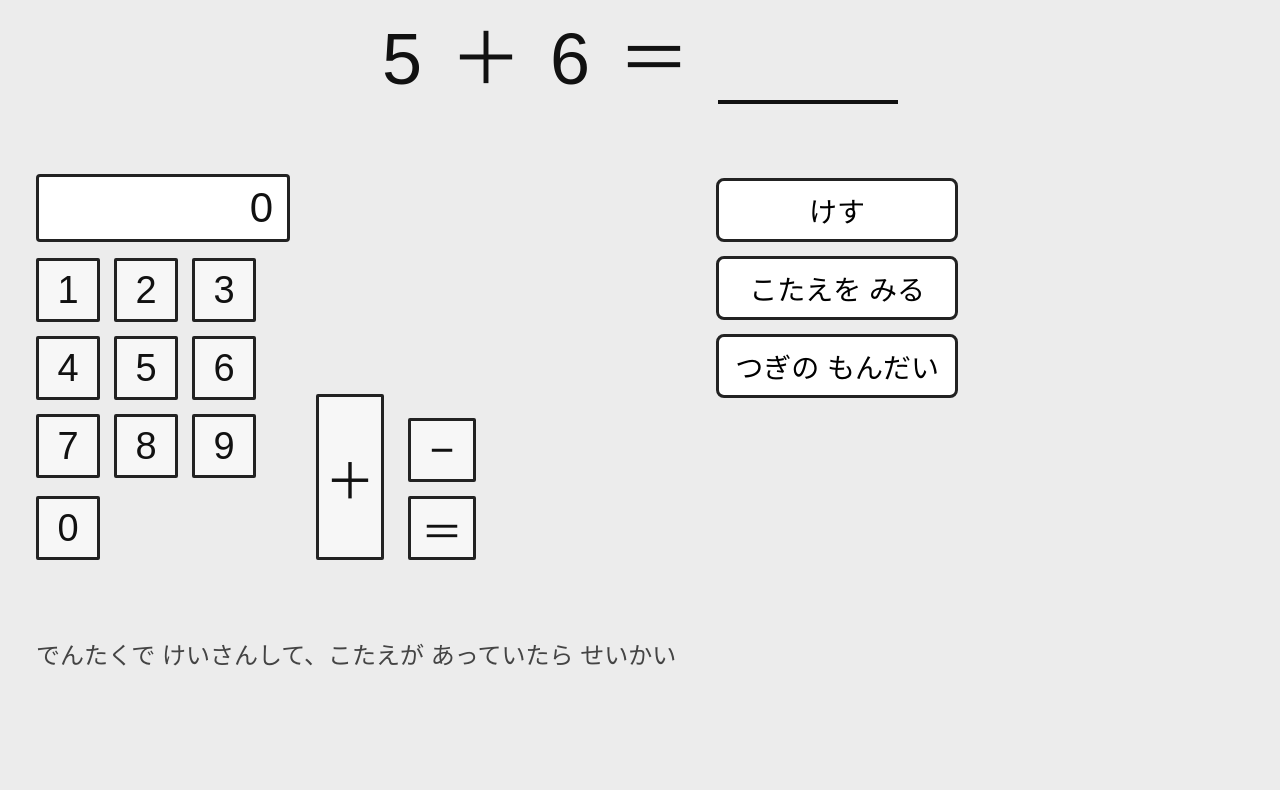
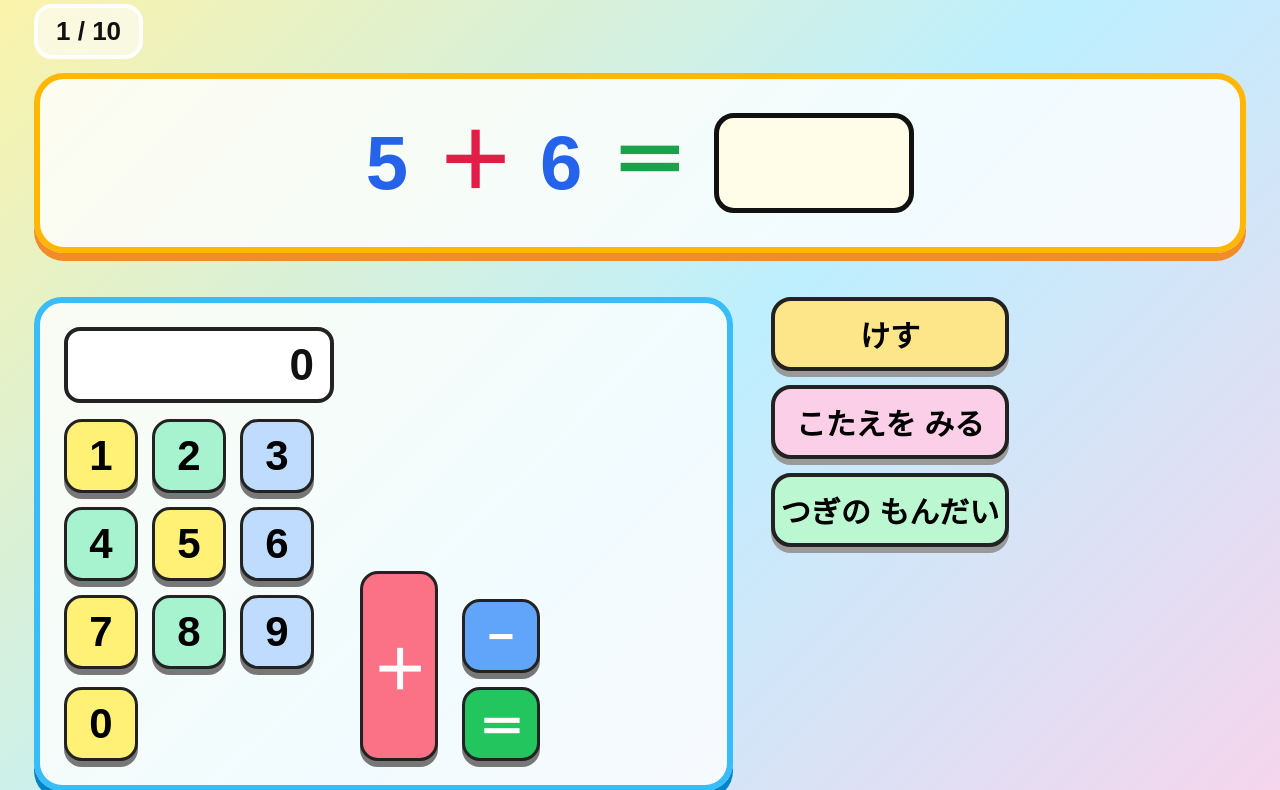
Before and after one commit to Mimo-san425/Dentaku_Game, a plain HTML site: page index.html in a window 1280 px wide. Shown: the part 90-880 px from the top of the page. Before the commit the page ends 801 px from the top, so only its background shows below. Drawn offline with Linux system fonts and the light colour scheme.

Commit message:
Refactor index.html for layout and styling enhancements
Updated styles and structure for improved layout and aesthetics. Added new features for better user experience.

```diff
--- a/index.html
+++ b/index.html
@@ -1,232 +1,128 @@
 <!DOCTYPE html>
 <html lang="ja">
 <head>
-  <meta charset="UTF-8" />
-  <meta name="viewport" content="width=device-width, initial-scale=1.0" />
-  <title>でんたく もんだい（たしざん・ひきざん）</title>
+<meta charset="UTF-8">
+<meta name="viewport" content="width=device-width, initial-scale=1.0">
+<title>でんたく もんだい</title>
 <style>
-    * {
-      box-sizing: border-box;
-      -webkit-tap-highlight-color: transparent;
+*{box-sizing:border-box;-webkit-tap-highlight-color:transparent}
+body{
+  margin:0;
+  font-family:"Hiragino Sans","Yu Gothic",sans-serif;
+  background:linear-gradient(135deg,#fff3a3,#bdefff,#ffd1ea);
+  color:#111;
+  overflow-x:hidden;
 }
-
-    body {
-      margin: 0;
-      background: #ececec;
-      font-family: "Hiragino Sans", "Yu Gothic", sans-serif;
-      color: #111;
+.wrap{min-height:100vh;padding:24px 34px 36px;position:relative}
+.title{
+  font-size:36px;font-weight:800;color:#ff6b00;
+  text-shadow:2px 2px 0 #fff;margin-bottom:18px;
 }
-
-    .wrap {
-      width: 100%;
-      min-height: 100vh;
-      padding: 28px 36px 40px;
-      position: relative;
+.status{
+  font-size:26px;font-weight:700;margin-bottom:14px;
+  background:#fff9;border:4px solid #fff;border-radius:18px;
+  display:inline-block;padding:8px 18px;
 }
-
-    .title {
-      font-size: 32px;
-      font-weight: 500;
-      margin-bottom: 30px;
-      letter-spacing: 0.08em;
+.question-area{
+  display:flex;justify-content:center;align-items:center;
+  gap:28px;flex-wrap:wrap;
+  background:#ffffffcc;border:6px solid #ffb703;
+  border-radius:30px;padding:34px 24px;margin-bottom:44px;
+  box-shadow:0 8px 0 #f28c28;
 }
-
-    .question-area {
-      width: 100%;
-      display: flex;
-      justify-content: center;
-      align-items: center;
-      margin-top: 10px;
-      margin-bottom: 70px;
-      gap: 28px;
-      flex-wrap: wrap;
+.num,.op,.eq{font-size:76px;line-height:1;font-weight:800}
+.num{color:#2563eb}.op{color:#e11d48}.eq{color:#16a34a}
+.answer-box{
+  min-width:200px;height:100px;border:5px solid #111;
+  background:#fffde7;border-radius:20px;
+  display:flex;align-items:center;justify-content:center;
+  font-size:70px;font-weight:800;
 }
-
-    .num,
-    .op,
-    .eq {
-      font-size: 72px;
-      line-height: 1;
-      font-weight: 400;
+.bottom{display:flex;gap:38px;flex-wrap:wrap;align-items:flex-start}
+.calculator{
+  display:flex;gap:26px;align-items:flex-end;
+  background:#ffffffcc;border:6px solid #38bdf8;
+  border-radius:28px;padding:24px;box-shadow:0 8px 0 #0284c7;
 }
-
-    .answer-box {
-      min-width: 180px;
-      height: 90px;
-      border-bottom: 4px solid #111;
-      display: flex;
-      align-items: center;
-      justify-content: center;
-      font-size: 68px;
-      line-height: 1;
+.left-side{display:flex;flex-direction:column;gap:16px}
+.calc-display{
+  width:270px;height:76px;border:4px solid #222;background:#fff;
+  font-size:44px;display:flex;align-items:center;justify-content:flex-end;
+  padding:0 16px;border-radius:16px;font-weight:800;overflow:hidden;
 }
-
-    .bottom {
-      display: flex;
-      align-items: flex-start;
-      gap: 40px;
-      margin-top: 10px;
-      flex-wrap: wrap;
+.num-grid{display:grid;grid-template-columns:repeat(3,74px);gap:14px}
+.btn{
+  border:3px solid #222;border-radius:18px;cursor:pointer;
+  display:flex;align-items:center;justify-content:center;
+  font-size:42px;font-weight:800;box-shadow:0 6px 0 #777;
 }
-
-    .calculator {
-      display: flex;
-      align-items: flex-end;
-      gap: 26px;
+.btn:active,.control-btn:active{transform:translateY(5px);box-shadow:0 1px 0 #777}
+.num-btn{width:74px;height:74px;background:#fff176}
+.num-btn:nth-child(2n){background:#a7f3d0}
+.num-btn:nth-child(3n){background:#bfdbfe}
+.zero-row{margin-top:2px}
+.op-group{display:flex;gap:24px;align-items:flex-end}
+.plus-btn{width:78px;height:190px;background:#fb7185;color:#fff;font-size:54px}
+.right-stack{display:flex;flex-direction:column;gap:14px}
+.small-op{width:78px;height:74px;background:#60a5fa;color:#fff;font-size:46px}
+.small-op:last-child{background:#22c55e}
+.side-buttons{display:flex;flex-direction:column;gap:14px}
+.control-btn{
+  min-width:190px;height:74px;font-size:30px;font-weight:800;
+  border:4px solid #222;border-radius:20px;cursor:pointer;
+  box-shadow:0 6px 0 #999;
 }
-
-    .left-side {
-      display: flex;
-      flex-direction: column;
-      gap: 16px;
+.control-btn:nth-child(1){background:#fde68a}
+.control-btn:nth-child(2){background:#fbcfe8}
+.control-btn:nth-child(3){background:#bbf7d0}
+.message{
+  min-height:70px;font-size:42px;margin-top:16px;
+  font-weight:900;text-shadow:2px 2px 0 #fff;
 }
-
-    .calc-display {
-      width: 254px;
-      height: 68px;
-      border: 3px solid #222;
-      background: #fff;
-      font-size: 42px;
-      display: flex;
-      align-items: center;
-      justify-content: flex-end;
-      padding: 0 14px;
-      border-radius: 4px;
-      overflow: hidden;
+.ok{color:#16a34a}.ng{color:#dc2626}
+.hint{
+  font-size:25px;background:#ffffffaa;padding:10px 16px;
+  border-radius:16px;display:inline-block;color:#333;
 }
-
-    .num-grid {
-      display: grid;
-      grid-template-columns: repeat(3, 64px);
-      gap: 14px;
+.big-mark{
+  position:fixed;inset:0;display:none;align-items:center;justify-content:center;
+  font-size:220px;font-weight:900;color:#ef4444;
+  text-shadow:6px 6px 0 #fff;z-index:20;pointer-events:none;
 }
-
-    .btn {
-      border: 3px solid #222;
-      background: #f7f7f7;
-      color: #111;
-      border-radius: 2px;
-      display: flex;
-      align-items: center;
-      justify-content: center;
-      cursor: pointer;
-      user-select: none;
-      font-size: 38px;
+.clear-screen{
+  position:fixed;inset:0;background:linear-gradient(135deg,#fff176,#86efac,#93c5fd,#f9a8d4);
+  display:none;align-items:center;justify-content:center;flex-direction:column;
+  z-index:30;text-align:center;
 }
-
-    .btn:active {
-      transform: scale(0.98);
-      background: #e0e0e0;
+.clear-screen h1{font-size:70px;margin:0 0 24px;color:#ff3b30;text-shadow:4px 4px 0 #fff}
+.clear-screen p{font-size:34px;font-weight:800}
+.clear-screen button{
+  font-size:34px;font-weight:800;padding:18px 34px;border:5px solid #222;
+  border-radius:24px;background:#fff;box-shadow:0 7px 0 #777;
 }
-
-    .num-btn {
-      width: 64px;
-      height: 64px;
+.sparkle{
+  position:fixed;width:18px;height:18px;border-radius:50%;
+  background:#fff;z-index:25;pointer-events:none;
+  animation:spark 900ms linear forwards;
 }
-
-    .zero-row {
-      margin-top: 2px;
+@keyframes spark{
+  0%{transform:scale(.2);opacity:1}
+  100%{transform:translate(var(--x),var(--y)) scale(1.8);opacity:0}
 }
-
-    .op-group {
-      display: flex;
-      align-items: flex-end;
-      gap: 24px;
-    }
-
-    .plus-btn {
-      width: 68px;
-      height: 166px;
-      font-size: 50px;
-    }
-
-    .right-stack {
-      display: flex;
-      flex-direction: column;
-      gap: 14px;
-    }
-
-    .small-op {
-      width: 68px;
-      height: 64px;
-      font-size: 42px;
-    }
-
-    .side-buttons {
-      display: flex;
-      flex-direction: column;
-      gap: 14px;
-      margin-top: 4px;
-    }
-
-    .control-btn {
-      min-width: 160px;
-      height: 64px;
-      padding: 0 16px;
-      font-size: 28px;
-      border: 3px solid #222;
-      background: #fff;
-      border-radius: 8px;
-      cursor: pointer;
-    }
-
-    .control-btn:active {
-      transform: scale(0.98);
-      background: #ececec;
-    }
-
-    .message {
-      min-height: 60px;
-      font-size: 36px;
-      margin-top: 8px;
-      font-weight: 600;
-    }
-
-    .ok {
-      color: #0b7a25;
-    }
-
-    .ng {
-      color: #b22222;
-    }
-
-    .hint {
-      font-size: 24px;
-      color: #444;
-      margin-top: 8px;
-    }
-
-    @media (max-width: 900px) {
-      .title {
-        font-size: 28px;
-      }
-
-      .num,
-      .op,
-      .eq {
-        font-size: 54px;
-      }
-
-      .answer-box {
-        min-width: 130px;
-        height: 72px;
-        font-size: 52px;
-      }
-
-      .question-area {
-        gap: 18px;
-        margin-bottom: 44px;
-      }
-
-      .bottom {
-        gap: 24px;
-      }
+@media(max-width:900px){
+  .wrap{padding:18px}
+  .title{font-size:30px}
+  .num,.op,.eq{font-size:56px}
+  .answer-box{min-width:140px;height:76px;font-size:54px}
+  .question-area{gap:18px}
 }
 </style>
 </head>
+
 <body>
 <div class="wrap">
   <div class="title">もんだい</div>
+  <div id="status" class="status">1 / 10</div>
 
   <div class="question-area">
     <div id="leftNum" class="num">8</div>
@@ -241,21 +137,17 @@
       <div class="calculator">
         <div class="left-side">
           <div id="calcDisplay" class="calc-display">0</div>
-
           <div class="num-grid">
             <button class="btn num-btn" onclick="pressNum('1')">1</button>
             <button class="btn num-btn" onclick="pressNum('2')">2</button>
             <button class="btn num-btn" onclick="pressNum('3')">3</button>
-
             <button class="btn num-btn" onclick="pressNum('4')">4</button>
             <button class="btn num-btn" onclick="pressNum('5')">5</button>
             <button class="btn num-btn" onclick="pressNum('6')">6</button>
-
             <button class="btn num-btn" onclick="pressNum('7')">7</button>
             <button class="btn num-btn" onclick="pressNum('8')">8</button>
             <button class="btn num-btn" onclick="pressNum('9')">9</button>
           </div>
-
           <div class="zero-row">
             <button class="btn num-btn" onclick="pressNum('0')">0</button>
           </div>
@@ -263,7 +155,6 @@
 
         <div class="op-group">
           <button class="btn plus-btn" onclick="pressOp('+')">＋</button>
-
           <div class="right-stack">
             <button class="btn small-op" onclick="pressOp('-')">−</button>
             <button class="btn small-op" onclick="checkAnswer()">＝</button>
@@ -283,15 +174,25 @@
   </div>
 </div>
 
+<div id="bigMark" class="big-mark">○</div>
+
+<div id="clearScreen" class="clear-screen">
+  <h1>10もん クリア！</h1>
+  <p>よく がんばりました！</p>
+  <button onclick="restartGame()">もういちど</button>
+</div>
+
 <script>
-    // mixed = たしざん（くり上がりあり）と ひきざん を まぜる
 const MODE = "mixed";
+const MAX_COUNT = 10;
 
 let left = 8;
 let right = 7;
 let operator = "+";
 let correctAnswer = 15;
 let input = "";
+let questionCount = 1;
+let locked = false;
 
 const leftNum = document.getElementById("leftNum");
 const rightNum = document.getElementById("rightNum");
@@ -299,57 +200,58 @@
 const answerBox = document.getElementById("answerBox");
 const calcDisplay = document.getElementById("calcDisplay");
 const message = document.getElementById("message");
+const statusView = document.getElementById("status");
+const bigMark = document.getElementById("bigMark");
+const clearScreen = document.getElementById("clearScreen");
 
-    function updateDisplay() {
+function updateDisplay(){
   calcDisplay.textContent = input === "" ? "0" : input;
   answerBox.textContent = input;
 }
 
-    function pressNum(n) {
-      if (input === "0") {
-        input = n;
-      } else {
-        input += n;
-      }
+function pressNum(n){
+  if(locked)return;
+  if(input.length > 12)return;
+  if(input === "0"){input = n;}else{input += n;}
   clearMessage();
   updateDisplay();
 }
 
-    function pressOp(op) {
-      if (input === "") return;
-
+function pressOp(op){
+  if(locked)return;
+  if(input === "")return;
   const last = input.slice(-1);
-      if (["+", "-"].includes(last)) {
-        input = input.slice(0, -1) + op;
-      } else {
+  if(["+","-"].includes(last)){
+    input = input.slice(0,-1) + op;
+  }else{
     input += op;
   }
   clearMessage();
   updateDisplay();
 }
 
-    function clearInput() {
+function clearInput(){
+  if(locked)return;
   input = "";
   clearMessage();
   updateDisplay();
 }
 
-    function calcExpression(expr) {
-      if (!/^[0-9+\-\s]+$/.test(expr)) return null;
-
-      try {
+function calcExpression(expr){
+  if(!/^[0-9+\-\s]+$/.test(expr))return null;
+  try{
     const value = Function("return " + expr)();
-        if (Number.isFinite(value)) return value;
+    if(Number.isFinite(value))return value;
     return null;
-      } catch {
+  }catch{
     return null;
   }
 }
 
-    function checkAnswer() {
+function checkAnswer(){
+  if(locked)return;
   const result = calcExpression(input);
-
-      if (result === null) {
+  if(result === null){
     message.textContent = "しきが ちがいます";
     message.className = "message ng";
     return;
@@ -357,63 +259,66 @@
 
   answerBox.textContent = result;
 
-      if (result === correctAnswer) {
+  if(result === correctAnswer){
+    locked = true;
     message.textContent = "せいかい！";
     message.className = "message ok";
+    showBigMaru();
+    makeSparkles();
 
-        setTimeout(() => {
+    setTimeout(()=>{
+      bigMark.style.display = "none";
+      if(questionCount >= MAX_COUNT){
+        clearScreen.style.display = "flex";
+      }else{
+        questionCount++;
         newQuestion();
-        }, 1300);
-      } else {
+      }
+      locked = false;
+    },1300);
+  }else{
     message.textContent = "もういちど";
     message.className = "message ng";
   }
 }
 
-    function showCorrect() {
+function showCorrect(){
+  if(locked)return;
   answerBox.textContent = correctAnswer;
   message.textContent = "こたえを みました";
   message.className = "message";
 }
 
-    function clearMessage() {
+function clearMessage(){
   message.textContent = "";
   message.className = "message";
 }
 
-    function randomInt(min, max) {
-      return Math.floor(Math.random() * (max - min + 1)) + min;
+function randomInt(min,max){
+  return Math.floor(Math.random()*(max-min+1))+min;
 }
 
-    function makeSubQuestion() {
-      // 2けた - 1けた（くり下がりが出ることあり）
-      const a = randomInt(11, 19);
-      const b = randomInt(2, 9);
-      return { left: a, right: b, operator: "-", answer: a - b };
+function makeSubQuestion(){
+  const a = randomInt(11,19);
+  const b = randomInt(2,9);
+  return {left:a,right:b,operator:"-",answer:a-b};
 }
 
-    function makeAddCarryQuestion() {
-      // 1けた + 1けた（くり上がりあり）
-      let a, b;
-      do {
-        a = randomInt(5, 9);
-        b = randomInt(5, 9);
-      } while (a + b < 10);
-      return { left: a, right: b, operator: "+", answer: a + b };
+function makeAddCarryQuestion(){
+  let a,b;
+  do{
+    a = randomInt(5,9);
+    b = randomInt(5,9);
+  }while(a+b < 10);
+  return {left:a,right:b,operator:"+",answer:a+b};
 }
 
-    function makeMixedQuestion() {
+function makeMixedQuestion(){
   return Math.random() < 0.5 ? makeAddCarryQuestion() : makeSubQuestion();
 }
 
-    function newQuestion() {
-      let q;
-
-      if (MODE === "mixed") {
-        q = makeMixedQuestion();
-      } else {
-        q = makeAddCarryQuestion();
-      }
+function newQuestion(){
+  let q = MODE === "mixed" ? makeMixedQuestion() : makeAddCarryQuestion();
 
   left = q.left;
   right = q.right;
@@ -423,6 +328,7 @@
   leftNum.textContent = left;
   rightNum.textContent = right;
   operatorView.textContent = operator === "+" ? "＋" : "−";
+  statusView.textContent = questionCount + " / " + MAX_COUNT;
 
   input = "";
   answerBox.textContent = "";
@@ -430,6 +336,30 @@
   clearMessage();
 }
 
+function showBigMaru(){
+  bigMark.style.display = "flex";
+}
+
+function makeSparkles(){
+  for(let i=0;i<70;i++){
+    const s = document.createElement("div");
+    s.className = "sparkle";
+    s.style.left = "50%";
+    s.style.top = "50%";
+    s.style.background = ["#fff","#fde047","#f472b6","#60a5fa","#34d399"][i%5];
+    s.style.setProperty("--x",(Math.random()*900-450)+"px");
+    s.style.setProperty("--y",(Math.random()*600-300)+"px");
+    document.body.appendChild(s);
+    setTimeout(()=>s.remove(),900);
+  }
+}
+
+function restartGame(){
+  questionCount = 1;
+  clearScreen.style.display = "none";
+  newQuestion();
+}
+
 updateDisplay();
 newQuestion();
 </script>
```
Lines whose indentation alone changed are shown as unchanged.
